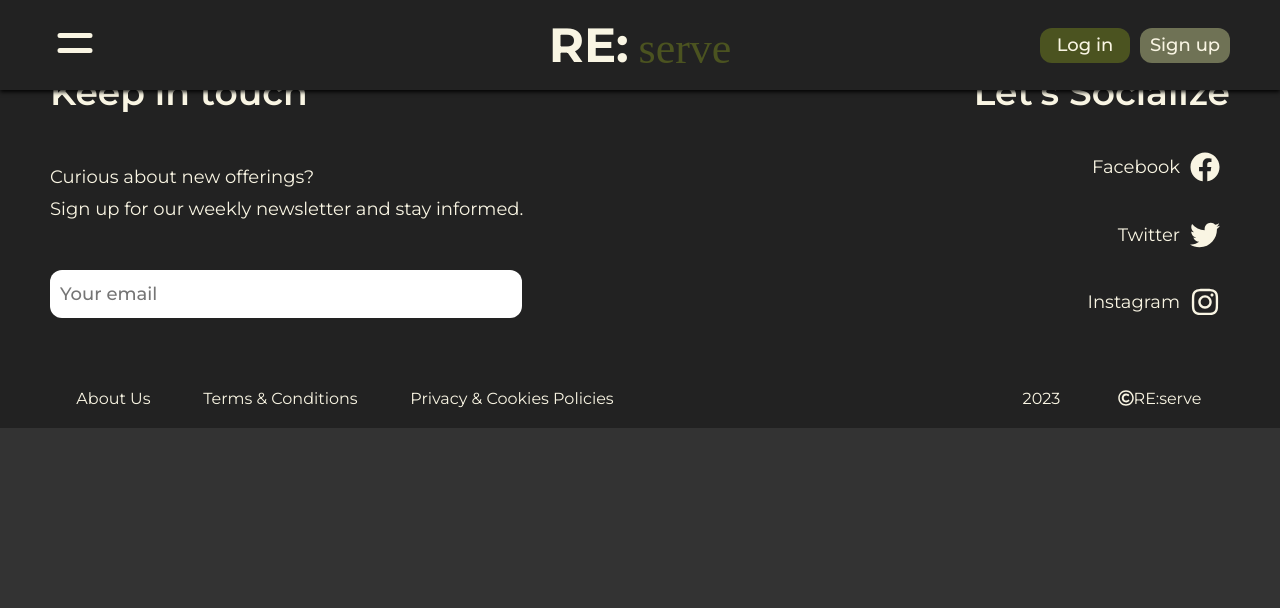
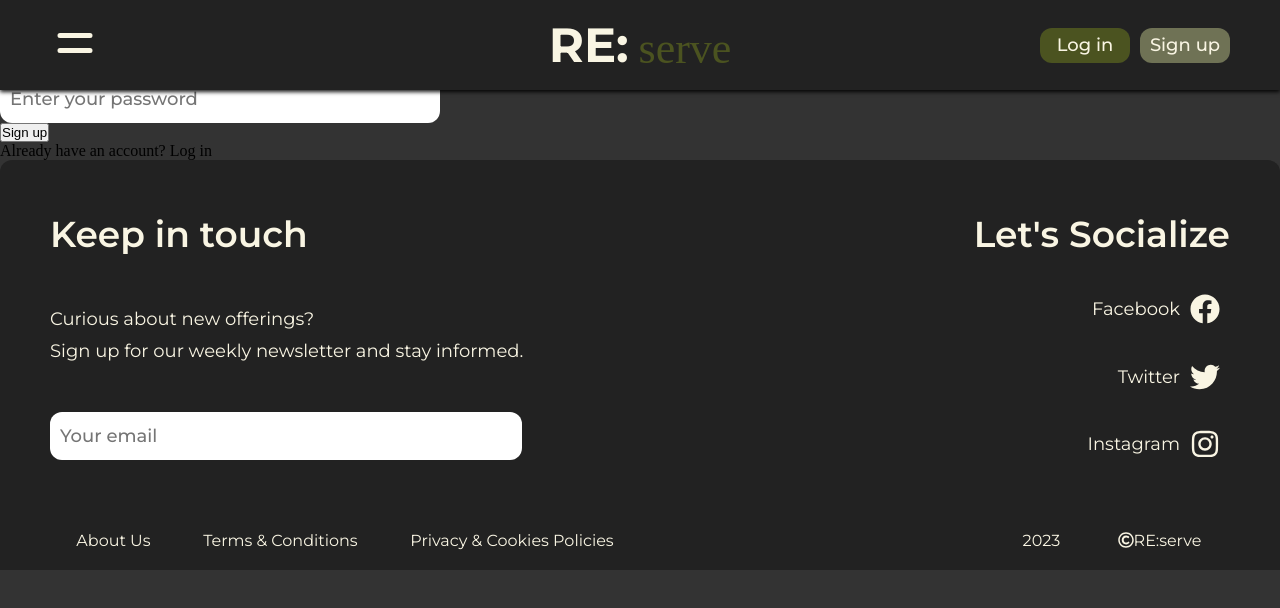
Before and after one commit to 13-TOMMY/RE-serve, a React (Vite) app: page /signup in a window 1280 px wide. Shown: the top 608 px of the page. Built offline with nearby package versions, Linux system fonts and the light colour scheme; a web font is replaced by a local one.

Commit message:
login and signup

```diff
--- a/package.json
+++ b/package.json
@@ -12,12 +12,13 @@
   "dependencies": {
     "@react-three/drei": "^9.80.1",
     "@react-three/fiber": "^8.13.6",
-    "firebase": "^8.6.8",
+    "firebase": "^10.1.0",
     "framer-motion": "^10.15.1",
     "gsap": "^3.12.2",
     "popmotion": "^11.0.5",
     "react": "^18.2.0",
     "react-dom": "^18.2.0",
+    "react-firebase-hooks": "^5.1.1",
     "react-icons": "^4.10.1",
     "react-modal": "^3.16.1",
     "react-router-dom": "^6.14.2",
--- a/src/Objects/SpinTilt/ObjectSpinTilt.jsx
+++ b/src/Objects/SpinTilt/ObjectSpinTilt.jsx
@@ -23,7 +23,7 @@ const ObjectST = ({ url, position, rotation, scale, ...props }) => {
 
   useFrame((state, delta) => {
     if (!hovered) {
-      mesh.current.rotation.y += 0.0005;
+      mesh.current.rotation.y += 0.005;
     }
   });
 
--- a/src/components/RamenSpin/RamenSpin.jsx
+++ b/src/components/RamenSpin/RamenSpin.jsx
@@ -4,7 +4,7 @@ import ObjectST from "../../Objects/SpinTilt/ObjectSpinTilt";
 import "./RamenSpin.css";
 
 const RamenScroll = () => {
-  const ramenPosition = [0, 0, -20];
+  const ramenPosition = [0, 0, -15];
   const ramenRotation = [7, Math.PI / 15, 0];
   const ramenScale = [0.8, 0.8, 0.8];
 
--- a/src/config/firebaseConfig.js
+++ b/src/config/firebaseConfig.js
@@ -2,6 +2,9 @@
 import { initializeApp } from "firebase/app";
 // TODO: Add SDKs for Firebase products that you want to use
 // https://firebase.google.com/docs/web/setup#available-libraries
+
+import { getFirestore } from 'firebase/firestore';
+import { getAuth } from 'firebase/auth';
 
 // Your web app's Firebase configuration
 const firebaseConfig = {
@@ -15,3 +18,6 @@ const firebaseConfig = {
 
 // Initialize Firebase
 const app = initializeApp(firebaseConfig);
+
+export const db = getFirestore(app)
+export const auth = getAuth(app)
--- a/src/pages/LogIn/LogIn.jsx
+++ b/src/pages/LogIn/LogIn.jsx
@@ -1,10 +1,53 @@
-import React from 'react';
-import './LogIn';
+import React, {useState} from "react";
+import { auth } from "../../config/firebaseConfig";
+import { signInWithEmailAndPassword } from "firebase/auth";
+import { useNavigate } from "react-router-dom";
+import "./LogIn.css";
 
 function LogIn() {
+  const navigate = useNavigate();
+  const [email, setEmail] = useState("");
+  const [password, setPassword] = useState("");
+
+  const handleLogin = (e) => {
+    e.preventDefault();
+    signInWithEmailAndPassword(auth, email, password)
+      .then((res) => {
+        navigate("/");
+      })
+      .catch((err) => console.log(err));
+  };
+
   return (
-    <div>LogIn</div>
-  )
+    <div className="login-container">
+      <form onSubmit={handleLogin} className="login-form">
+        <h2>Login with your email</h2>
+        <div className="li-form-group">
+          <input
+            type="email"
+            placeholder="Enter your email"
+            required
+            onChange={(e) => setEmail(e.target.value)}
+            value={email}
+          />
+          <input
+            type="password"
+            placeholder="Enter your password"
+            required
+            onChange={(e) => setPassword(e.target.value)}
+            value={password}
+          />
+        </div>
+      <button type="submit">Login</button>
+      </form>
+      <p>
+        Don't have an account?{" "}
+        <span className="li-form-link" onClick={() => navigate("/signup")}>
+          Sign up
+        </span>
+      </p>
+    </div>
+  );
 }
 
-export default LogIn
+export default LogIn;
--- a/src/pages/SignUp/SignUp.jsx
+++ b/src/pages/SignUp/SignUp.jsx
@@ -1,10 +1,62 @@
-import React from 'react'
-import './SignUp.css';
+import React, { useState } from "react";
+import { auth } from "../../config/firebaseConfig";
+import { createUserWithEmailAndPassword, updateProfile } from "firebase/auth";
+import { useNavigate } from "react-router-dom";
+import "./SignUp.css";
 
 function SignUp() {
+  const navigate = useNavigate();
+  const [name, setName] = useState("");
+  const [email, setEmail] = useState("");
+  const [password, setPassword] = useState("");
+
+  const handleSignup = (e) => {
+    e.preventDefault();
+    createUserWithEmailAndPassword(auth, email, password)
+      .then((res) => {
+        updateProfile(auth.currentUser, { displayName: name });
+        navigate("/");
+      })
+      .catch((err) => console.log(err));
+  };
+
   return (
-    <div>SignUp</div>
-  )
+    <div className="signin-container">
+      <form onSubmit={handleSignup} className="signin-form">
+        <h2>signup with your email</h2>
+        <div className="su-form-group">
+          <input
+            type="text"
+            placeholder="Enter your name"
+            required
+            onChange={(e) => setName(e.target.value)}
+            value={name}
+          />
+          <input
+            type="email"
+            placeholder="Enter your eamil"
+            required
+            onChange={(e) => setEmail(e.target.value)}
+            value={email}
+          />
+          <input
+            type="password"
+            placeholder="Enter your password"
+            required
+            onChange={(e) => setEmail(e.target.value)}
+            value={email}
+          />
+        </div>
+        <button type="submit">Sign up</button>
+      </form>
+      <p>
+       Already have an account?{" "}
+        <span className="su-form-link" onClick={() => navigate("/login")}>
+          Log in
+        </span>
+      </p>
+    </div>
+  );
 }
 
-export default SignUp
+export default SignUp;
```
Also changed, not shown: 1 other file (tests, documents, lock files or other folders).
